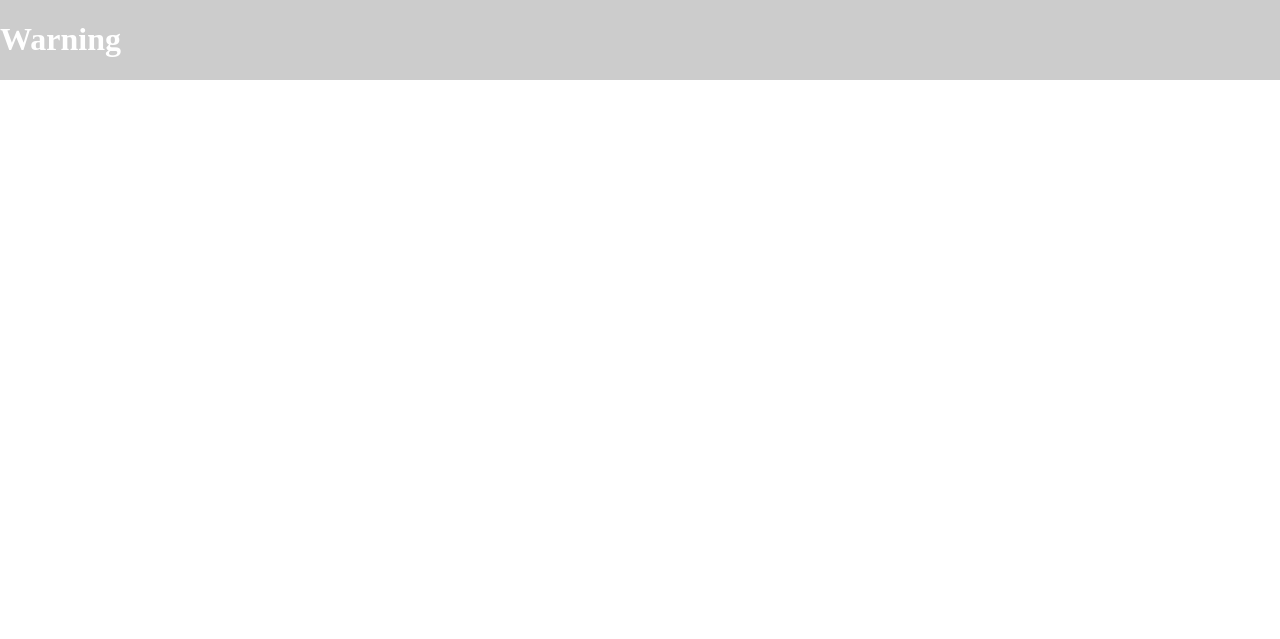
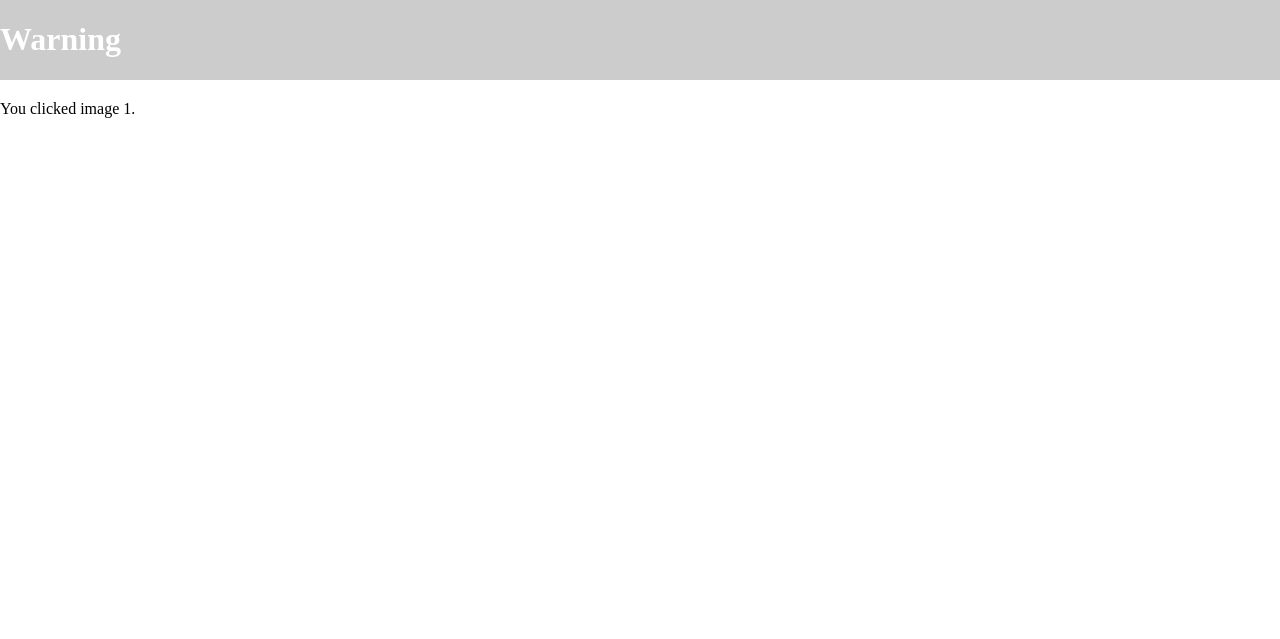
Before and after one commit to dk988860810/AI_course_project, a Flask app: page /static/warning.html?clickedImage=1 in a window 1280 px wide. Shown: the top 639 px of the page. Run offline with Flask 3, Linux system fonts and the light colour scheme.

Commit message:
modified:   readme.md 	modified:   static/warning.css 	modified:   static/warning.html 	modified:   templates/index.html

```diff
--- a/static/warning.css
+++ b/static/warning.css
@@ -13,4 +13,11 @@ header {
 body {
     margin: 0;
     padding: 0;
-  }
+}
+
+.container {
+    top: 100px;
+    height: 540px;
+    flex: 1; /* 让容器平均分配父容器的宽度 */
+    position: relative;
+}
--- a/static/warning.html
+++ b/static/warning.html
@@ -12,7 +12,9 @@
     <header>
         <h1>Warning</h1>
     </header>
-    <div id="clickedImageInfo"></div>
+    <div class="container">
+        <div id="clickedImageInfo"></div>
+    </div>
     <script>
         // 获取 URL 参数
         const urlParams = new URLSearchParams(window.location.search);
--- a/templates/index.html
+++ b/templates/index.html
@@ -12,7 +12,7 @@
     </header>
     <div class="flex-container">
         <div class="container" id="first_container">
-            <a href="static/warning.html?clickedImage=1">
+            <a href="static/warning.html?clickedImage=1" target="_blank">
                 <img src="/video_feed_1" width="640" height="480">
             </a>
             <div class="topleft">First camera</div>
```
Also changed, not shown: readme.md.
